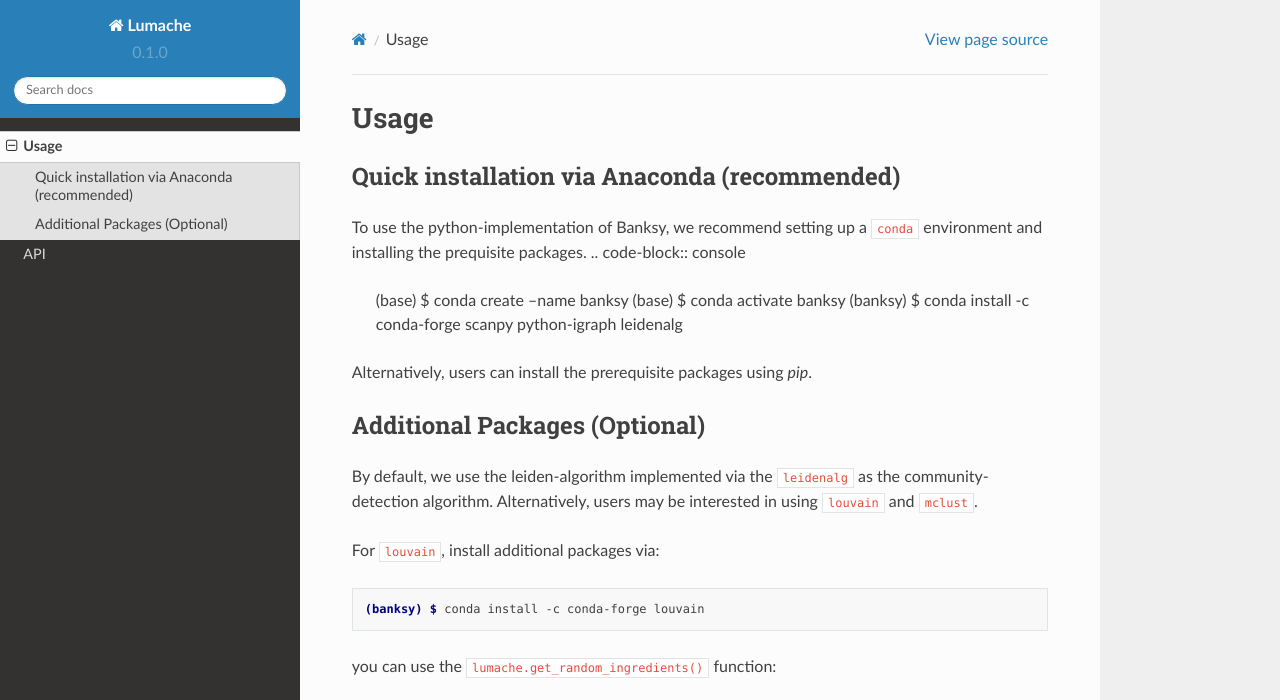
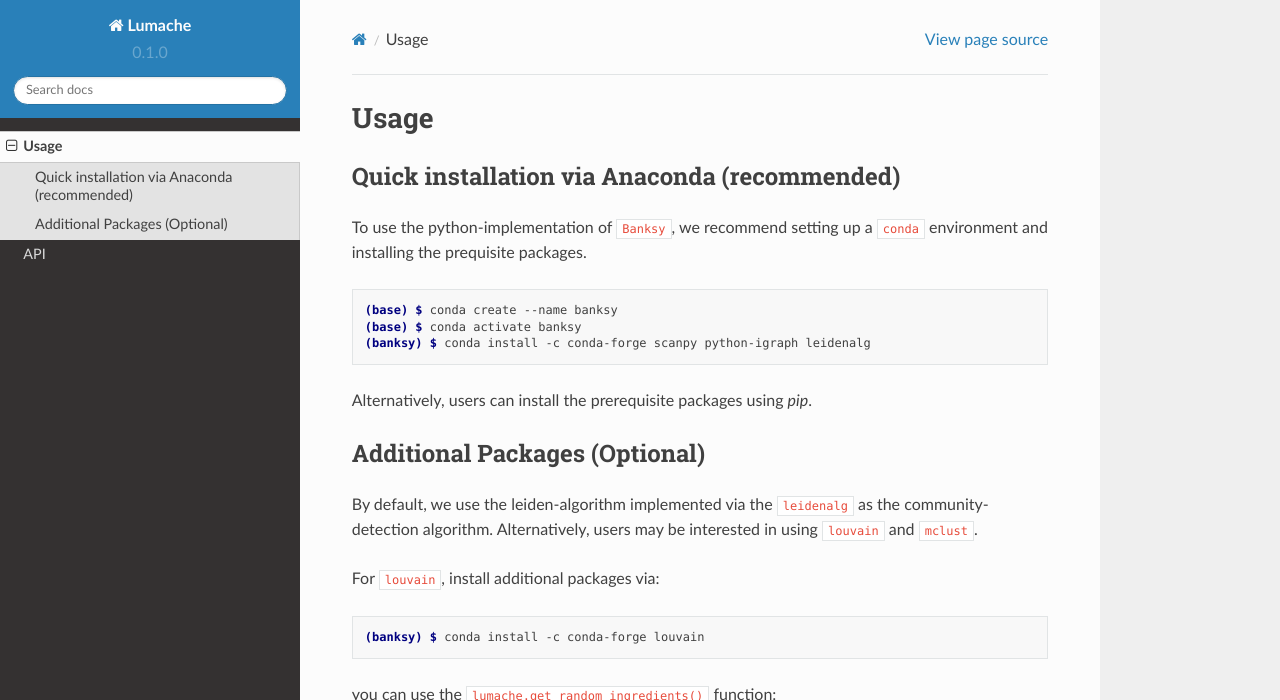
Before and after one commit to yifei-1021/read-the-docs, a Sphinx documentation site: the page built from docs/source/usage.rst, in a window 1280 px wide and 1367 px high, cut to the strip 0-700 px from the top of the window. Built offline with Sphinx 7.4.7 and the Read the Docs theme 2.0.0, drawn with Linux system fonts in a browser that asks for light colours.

```diff
--- a/docs/source/usage.rst
+++ b/docs/source/usage.rst
@@ -6,7 +6,8 @@ Usage
 Quick installation via Anaconda (recommended)
 ------------
 
-To use the python-implementation of Banksy, we recommend setting up a ``conda`` environment and installing the prequisite packages.
+To use the python-implementation of ``Banksy``, we recommend setting up a ``conda`` environment and installing the prequisite packages.
+
 .. code-block:: console
 
    (base) $ conda create --name banksy
```
